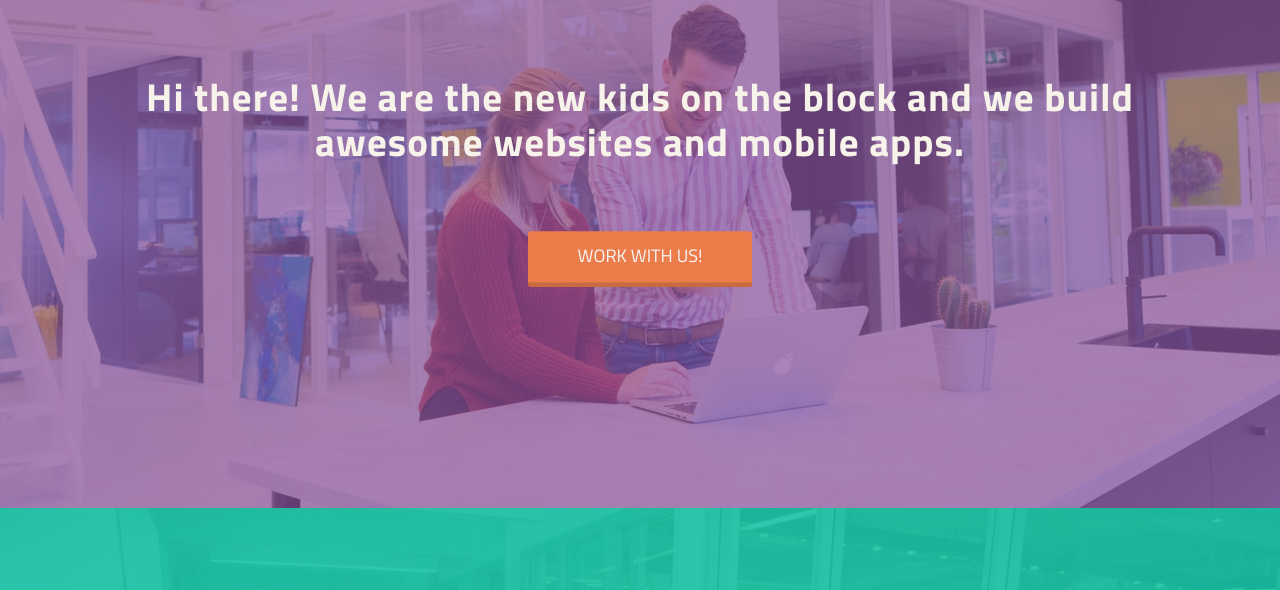
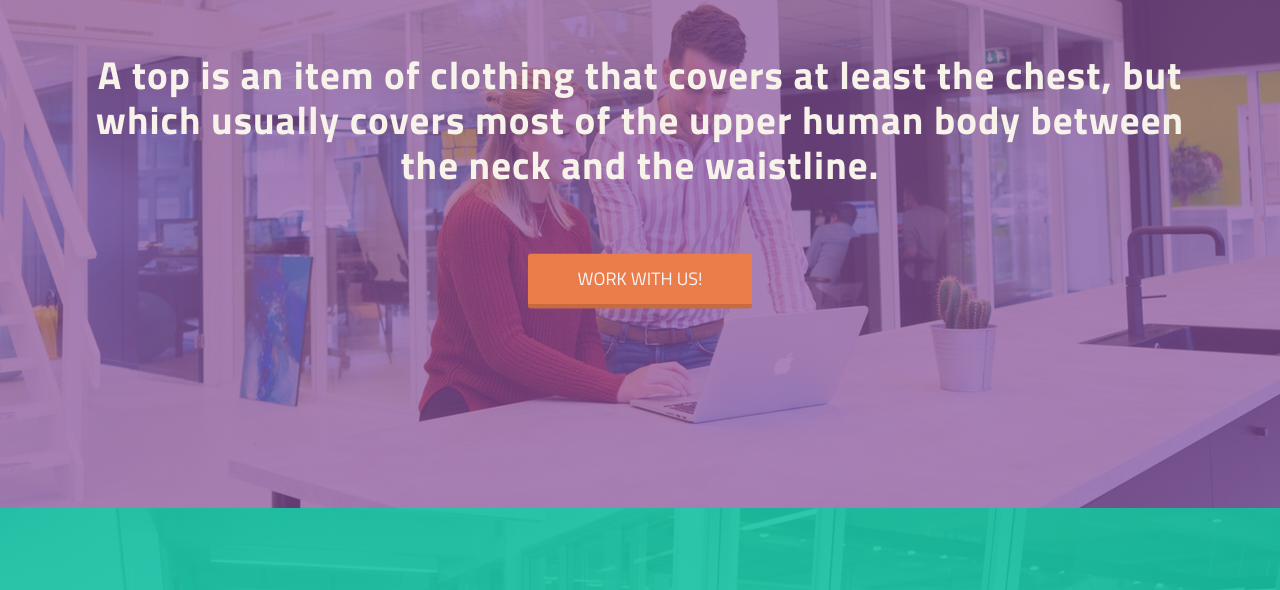
Before and after one commit to sumaiyachowdhury-321/cuda, a plain HTML site: page index.html in a window 1280 px wide. Shown: the part 172-762 px from the top of the page. Drawn offline with nearby package versions, Linux system fonts and the light colour scheme.

Commit message:
change sesnd brance h1

```diff
--- a/index.html
+++ b/index.html
@@ -53,8 +53,8 @@
     	</nav>
     	<div class="row">
     		<div class="hero-text-box">
-    			<h1>Hi there! We are the new kids on the block and we build
-    			awesome websites and mobile apps.</h1>
+    			<h1>A top is an item of clothing that covers at least the chest,
+                     but which usually covers most of the upper human body between the neck and the waistline. </h1>
     			<a href="#" class="btn">work with us!</a>
     		</div>
     	</div>
```
